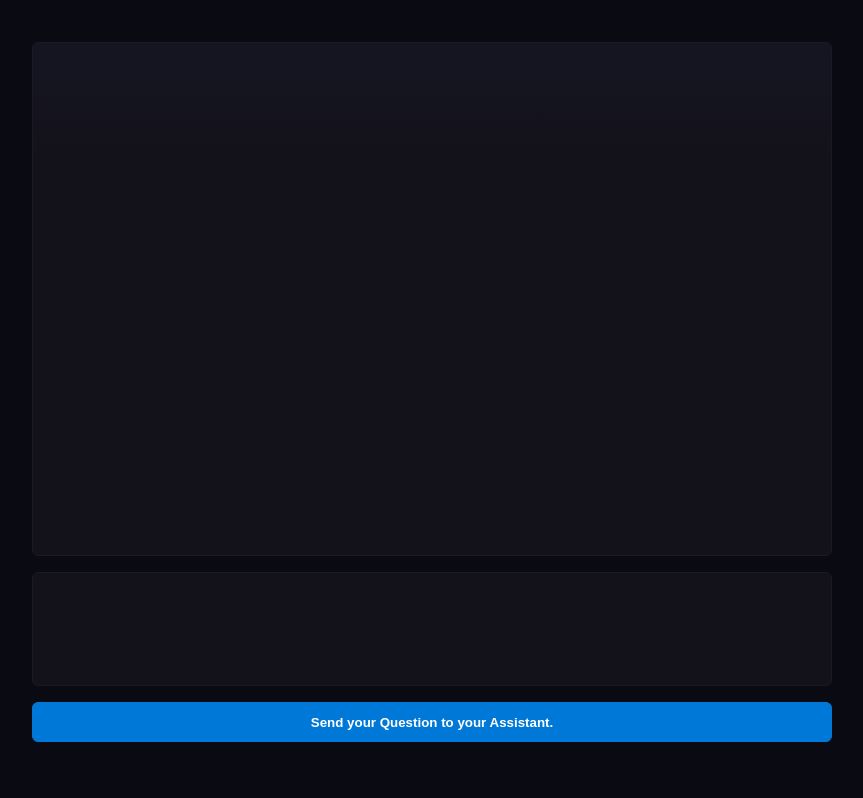
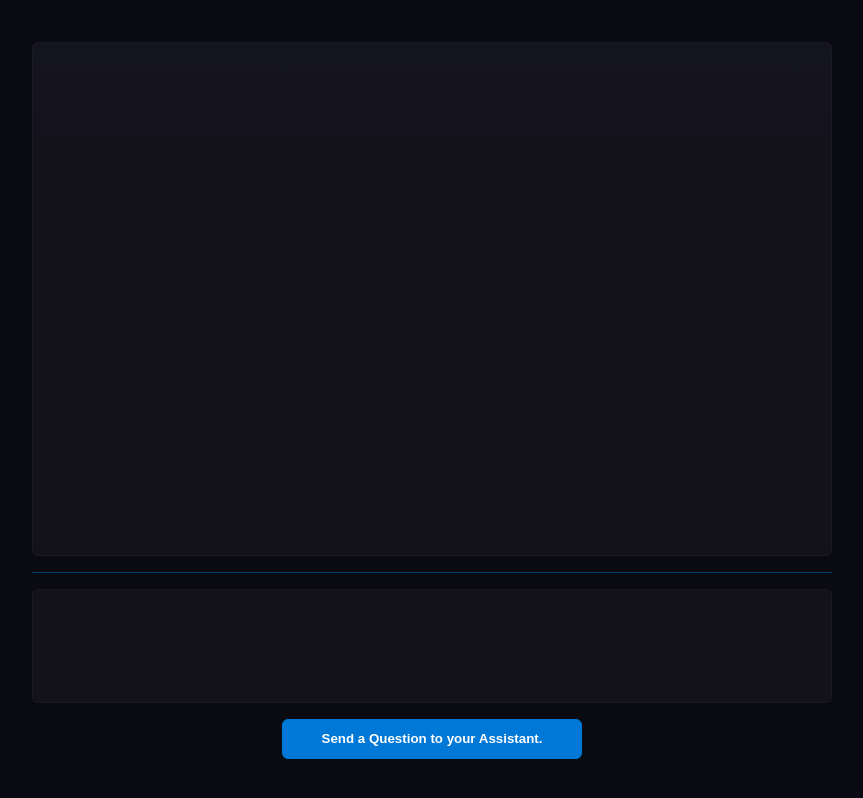
Before and after one commit to ask0ldd/LLMFirstPrj, a React (Vite) app: page / in a window 1280 px wide. Shown: the whole page, without its empty margins (224-1087 px from the left). Built offline with nearby package versions, Linux system fonts and the light colour scheme.

Commit message:
nav history custom hook base

```diff
--- a/src/App.css
+++ b/src/App.css
@@ -60,6 +60,15 @@ button {
   border-radius: 6px;
   cursor: pointer;
   /*box-shadow: 0 4px 8px #72aedf;*/
+  width: 100%;
+  max-width: 300px;
+  margin: 0 auto;
+}
+
+.hr {
+  height: 1px;
+  width: 100%;
+  background: #0078d777;
 }
 
 div.response {
--- a/src/App.tsx
+++ b/src/App.tsx
@@ -59,7 +59,7 @@ function App() {
     })
 
     if(addLetterIntervalId.current == null)
-      addLetterIntervalId.current = setInterval(() => addLetterToHistory(addLetterIntervalId), 1000)
+      addLetterIntervalId.current = setInterval(() => addLetterToHistory(addLetterIntervalId), 100)
 
     // start reading the stream of datas
     while (true && reader) {
@@ -96,15 +96,15 @@ function App() {
           {history.map(chunk => DialogBlockFactory(chunk))}
           <div className="historyTopGradient"></div>
       </div>
+      <div className='hr'/>
       <textarea className="userMessage" id="userMessage"/>
-      <button onClick={handleClick}>Send your Question to your Assistant.</button>
-      <div className="response">{streamedDatas}</div>
+      <button onClick={handleClick}>Send a Question to your Assistant.</button>
+      {/*<div className="response">{streamedDatas}</div>*/}
     </div>
   )
 
   // Convert the token stream to a Char stream to improve the perception of activity
   function addLetterToHistory(intervalIdRef : React.MutableRefObject<NodeJS.Timeout | null>){
-    // console.log("add")
     if(intervalIdRef.current == null) return
     // If cursor is at the end of the received datas & the stream process is still active => wait for more data
     if(streamedLetterPos.current >= streamedDatasRef.current.length) return
@@ -118,11 +118,15 @@ function App() {
     })
     streamedLetterPos.current++
   }
+
+  function navQuestionsHistory(){
+    if("next" && history.length) return
+  }
 }
 
 export default App
 
-interface IHistory{
+export interface IHistory{
   type : "answer" | "question",
   text : string
   working ? : boolean
```
Also changed, not shown: src/hooks/useHistoryNavigator.ts (added, +25 -0 lines).
